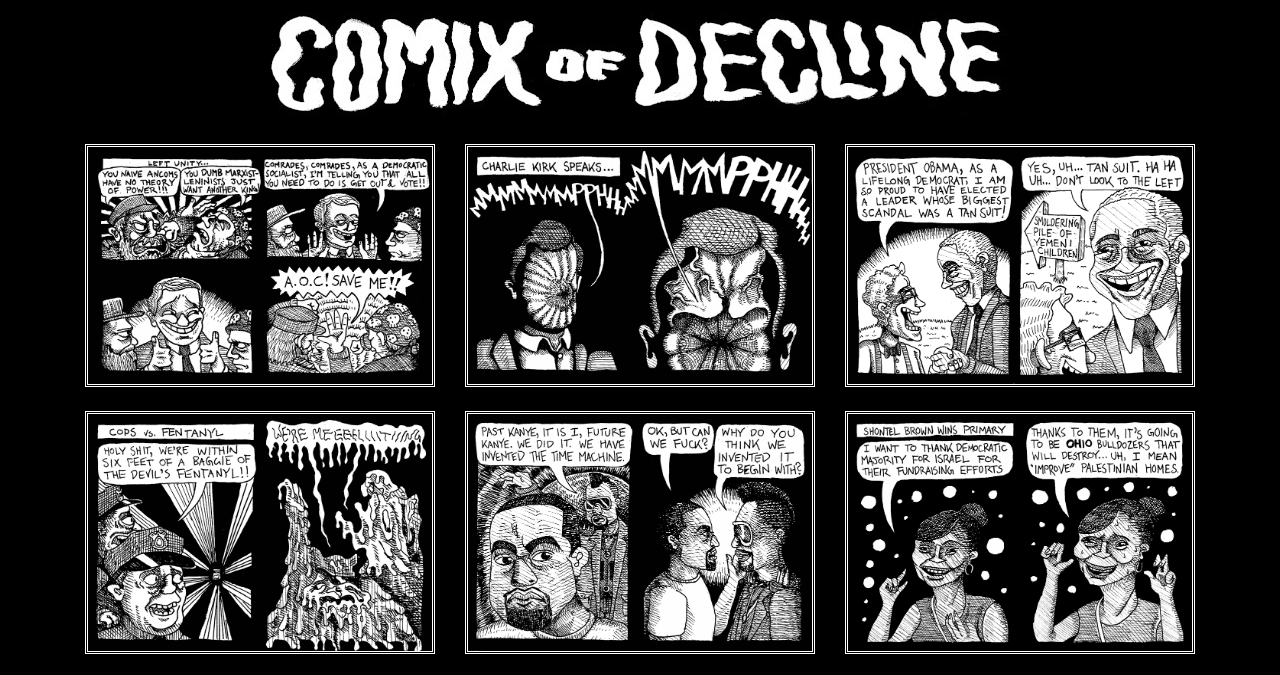
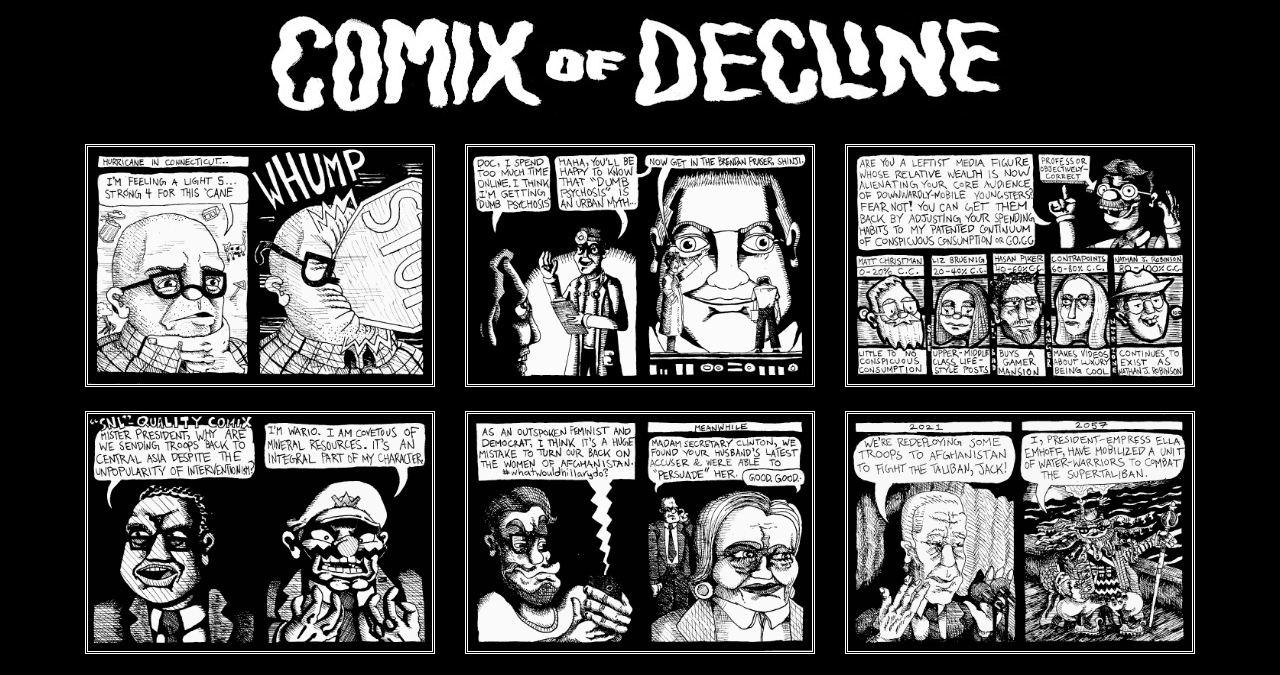
Before and after one commit to snapdeus/hausofdeclineBLACKEDEDITION, a plain HTML site: page comics.html in a window 1280 px wide. Shown: the part 70-745 px from the top of the page. Drawn offline with nearby package versions, Linux system fonts and the light colour scheme.

Commit message:
added 6 new comics

```diff
--- a/comics.html
+++ b/comics.html
@@ -77,6 +77,48 @@
         <!-- Change first row col-lg to col-lg-6 + mx-auto to center and class to specialBorder when only 1 or two item in first row
     Change to  col-lg-4 when full -->
         <!--  WHEN FULL ROW CHANGE IMG CLASS FROM specialBorder to sizernh -->
+        <div class="row">
+            <div class="col-lg-4  col-xs-12">
+                <a href="gifs/157. Fantano.gif" data-fancybox="gallery"
+                    data-caption="The Needle Drop and the Damage Done">
+                    <img loading="lazy" class="img-thumbnail sizernh" src="gifs/157. Fantano.gif" alt="Anthony Fantano"
+                        title="The Needle Drop and the Damage Done">
+                </a>
+            </div>
+            <div class="col-lg-4  col-xs-12">
+                <a href="gifs/156. Dumb Psychosis.gif" data-fancybox="gallery" data-caption="NERVous Breakdown">
+                    <img loading="lazy" class="img-thumbnail sizernh" src="gifs/156. Dumb Psychosis.gif" alt="Shinji"
+                        title="NERVous Breakdown">
+                </a>
+            </div>
+            <div class="col-lg-4  col-xs-12">
+                <a href="gifs/155. Conspicuous Consumption.gif" data-fancybox="gallery"
+                    data-caption="Drip Like a Syphilitic COCC">
+                    <img loading="lazy" class="img-thumbnail sizernh" src="gifs/155. Conspicuous Consumption.gif"
+                        alt="Nathan J Robinson Hassan Contrapoints" title="Drip Like a Syphilitic COCC">
+                </a>
+            </div>
+        </div>
+        <div class="row">
+            <div class="col-lg-4  col-xs-12">
+                <a href="gifs/154. President Wario.gif" data-fancybox="gallery" data-caption="Forever Wario">
+                    <img loading="lazy" class="img-thumbnail sizernh" src="gifs/154. President Wario.gif"
+                        alt="Forever Wario President" title="Forever Wario">
+                </a>
+            </div>
+            <div class="col-lg-4  col-xs-12">
+                <a href="gifs/153. HillaryClinton2.gif" data-fancybox="gallery" data-caption="One For the Ladies">
+                    <img loading="lazy" class="img-thumbnail sizernh" src="gifs/153. HillaryClinton2.gif"
+                        alt="Hillary Clinton" title="One For the Ladies">
+                </a>
+            </div>
+            <div class="col-lg-4  col-xs-12">
+                <a href="gifs/152. Biden5.gif" data-fancybox="gallery" data-caption="Ella Enchanted">
+                    <img loading="lazy" class="img-thumbnail sizernh" src="gifs/152. Biden5.gif" alt="Biden Ella Emhoff"
+                        title="Ella Enchanted">
+                </a>
+            </div>
+        </div>
         <div class="row">
             <div class="col-lg-4  col-xs-12">
                 <a href="gifs/151.SocDems.gif" data-fancybox="gallery" data-caption="CumSocs">
```
Also changed, not shown: index.html (+3 -3 lines), gifs/152. Biden5.gif (added), gifs/153. HillaryClinton2.gif (added), gifs/154. President Wario.gif (added), gifs/155. Conspicuous Consumption.gif (added), gifs/156. Dumb Psychosis.gif (added), gifs/157. Fantano.gif (added).
